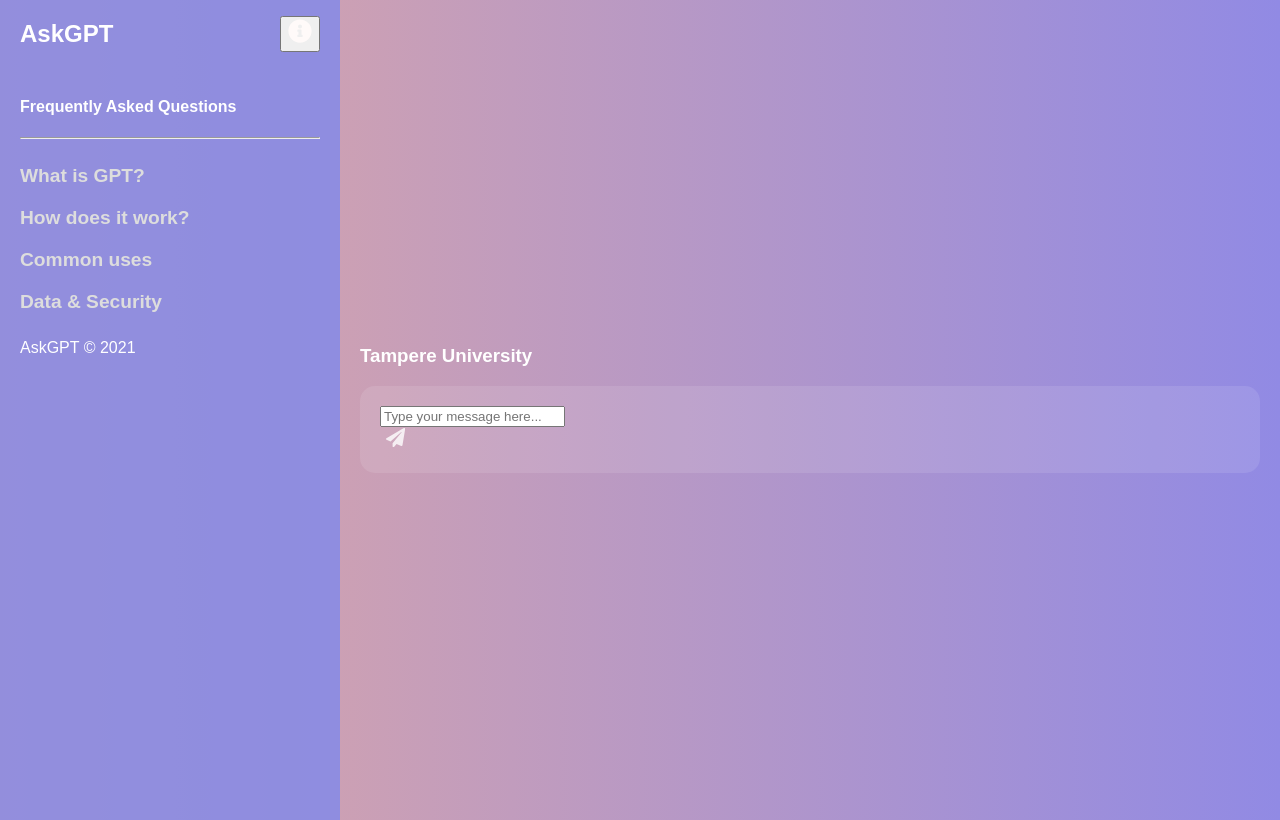
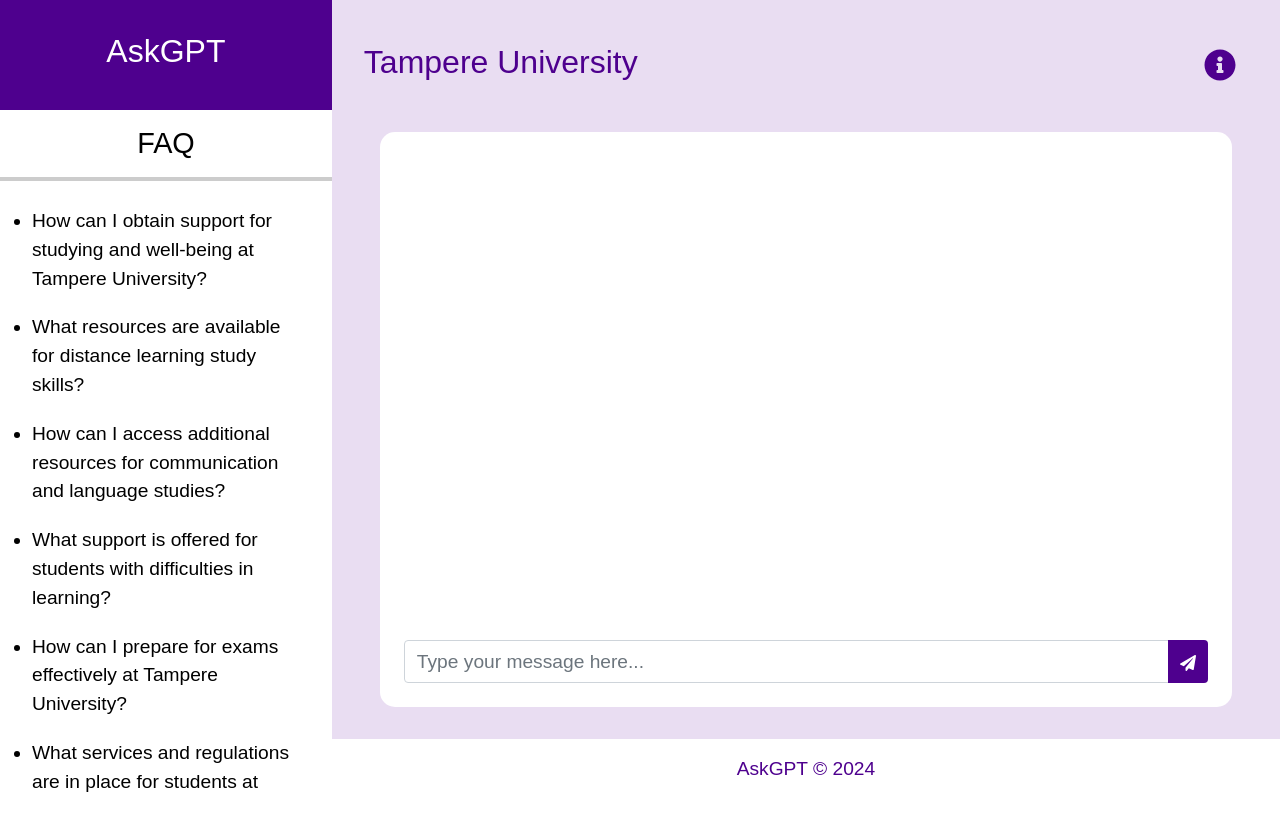
Before and after one commit to pekka-sillberg/rag-app, a React (Vite) app in the folder frontend/: page / in a window 1280 px wide. Built offline with nearby package versions, Linux system fonts and the light colour scheme.

Commit message:
design finished

```diff
--- a/frontend/index.html
+++ b/frontend/index.html
@@ -5,9 +5,15 @@
     <link rel="icon" type="image/svg+xml" href="/vite.svg" />
     <meta name="viewport" content="width=device-width, initial-scale=1.0" />
     <title>Tuni chatbot</title>
+    <link rel="stylesheet" href="https://stackpath.bootstrapcdn.com/bootstrap/4.5.2/css/bootstrap.min.css">
+
+    <script src="https://cdn.jsdelivr.net/npm/bootstrap@4.5.2/dist/js/bootstrap.bundle.min.js"></script>
+
   </head>
   <body>
     <div id="root"></div>
     <script type="module" src="/src/main.jsx"></script>
+    <script src="https://cdn.jsdelivr.net/npm/bootstrap@4.5.2/dist/js/bootstrap.bundle.min.js"></script>
+
   </body>
 </html>
--- a/frontend/src/App.css
+++ b/frontend/src/App.css
@@ -1,5 +1,5 @@
 body {
-  background: linear-gradient(to right, #e1a8a3, #918ae4);
+  /* background: linear-gradient(to right, #e1a8a3, #918ae4); */
   color: white;
   font-family: Arial, sans-serif;
   margin: 0;
@@ -9,53 +9,76 @@
 
 .main {
   display: flex;
-  align-items: center;
-  height: 100vh;
+  height: 100%;
   width: 100%;
   margin: 0;
   padding: 0;
-  gap: 3;
+}
+
+#main-content {
+  display: flex;
+  flex-direction: column;
+  background-color: #bf9edb59;
 }
 
 /* Sidebar Styles */
 #sidebar {
-  background-color: rgba(128, 137, 236, 0.8);
-  width: 25%;
-  padding: 20px;
+  background-color: rgb(255, 255, 255);
+  width: 35%;
   height: 100vh;
   overflow-y: auto;
   position: relative;
-  transition: all 0.3s ease; /* Added transition */
+  transition: all 0.3s ease;
+  display: flex;
+  flex-direction: column;
+  justify-content: space-between;
+
+  /* Added transition */
 }
-
+#sidebar::-webkit-scrollbar {
+  display: none;
+  /* For Chrome, Safari, and Edge */
+}
 #sidebar.open {
   left: 0;
 }
 
 #sidebar .logo {
-  margin-bottom: 30px;
-  display: flex;
-  justify-content: space-between;
-  align-items: center;
-  flex-basis: 10%;
+  background-color: #4e008e;
+  padding: 2rem 2rem;
+  margin-bottom: 1rem;
+  text-align: center;
 }
 
-#sidebar .logo .info-button {
-  color: #fffaf9;
-  font-size: 1.5rem;
+
+#sidebar h4 {
+  color: black;
+  padding: 0 2rem;
+  font-size: 1.8rem;
+  text-align: center;
 }
+
+#sidebar hr {
+  border: 2px solid rgba(0, 0, 0, 0.2);
+  margin: 1rem auto;
+
+
+}
+
 
 #sidebar ul {
   list-style-type: none;
   padding: 0;
+  padding: 0 2rem;
 }
 
 #sidebar ul li {
-  color: rgb(221, 221, 221);
+  font-size: 1.2rem;
+  list-style-type: disc;
+  color: rgb(0, 0, 0);
   padding: 10px 0;
-  font-size: 1.2rem;
   cursor: pointer;
-  font-weight: bold;
+  font-weight: 500;
 }
 
 #sidebar ul li:hover {
@@ -63,53 +86,165 @@
   padding-left: 10px;
 }
 
+.footer {
+  background-color: #4e008e;
+  padding: 1rem 2rem;
+  color: #ffffff;
+}
+
+.footer p {
+  text-align: center;
+  margin: 0;
+  font-size: 1.2rem;
+}
+
+.right-footer {
+  background-color: white;
+  color: #4e008e;
+}
+
 /* Main Content */
 #main-content {
-  padding: 20px;
-  width: 75%;
+  height: 100vh !important;
+  width: 100%;
+
+
+
+}
+
+/* top bar */
+.top-bar {
   display: flex;
-  flex-direction: column;
   justify-content: space-between;
+  align-items: center;
+  margin: 2rem;
+}
+
+.top-bar a {
+  text-decoration: none;
+  font-size: 2rem;
+  margin-bottom: 0;
+  color: #4e008e;
+}
+
+.top-bar .info-button {
+  color: #4e008e;
+  font-size: 1.5rem;
+  border: none;
+  background-color: transparent;
+  font-size: 2rem;
 }
 
 /* Chatbox and Input */
+
+
 .chatbox {
-  background-color: rgba(255, 255, 255, 0.1);
+  /* use background gradiend with #4e008e and white diagonally */
+  /* background: linear-gradient(to bottom, #ddcde9, white); */
+  background-color: #ffffff;
   border-radius: 15px;
   padding: 20px;
-  max-height: 85vh;
+  height: 80vh;
   display: flex;
   flex-direction: column;
   justify-content: space-between;
   overflow-y: auto;
+  margin: 2rem 3rem 2rem 3rem;
 }
 
 .chat-area {
+  display: flex;
+  flex-direction: column;
   height: 100%;
-  overflow-y: scroll;
+  overflow-y: auto;
+  padding: 10px;
+  flex-grow: 1;
+}
+
+.chat-area::before {
+  content: '';
+  flex-grow: 1;
+  /* This pushes content down when there are fewer messages */
+}
+
+.chat-area::-webkit-scrollbar {
+  display: none;
+  /* For Chrome, Safari, and Edge */
+}
+
+.chat-area .message {
+  margin-bottom: 10px;
+  background: rgba(181, 185, 231, 0.7);
+  padding: 10px;
+  border-radius: 10px;
+  width: fit-content;
+  color: rgb(0, 0, 0);
+  font-size: 1.2rem;
+  max-width: 80%;
+}
+
+.chat-area .message.user {
+
+  background: rgba(157, 154, 154, 0.3);
+  margin-left: auto;
+  color: black;
+}
+
+.form-control {
+  font-size: 1.2rem;
 }
 
 .input-group button {
   background-color: transparent;
-  color: rgba(255, 255, 255, 0.8);
+  color: rgb(255, 255, 255);
   border: none;
-  font-size: 1.2rem;
+  font-size: 1rem;
+  background-color: #4e008e;
 }
 
 /* Modal Styles */
-.modal-content {
-  background-color: rgba(46, 64, 255, 0.9);
-  color: white;
+.modal {
+  display: block;
+  background-color: rgba(232, 227, 227, 0.783);
 }
 
-.modal-dialog-centered {
-  display: flex;
-  align-items: center;
-  justify-content: center;
-  height: 100vh;
+.modal-content {
+  width: 40%;
+  position: absolute;
+  top: 50%;
+  left: 50%;
+  transform: translate(-50%, -50%);
+  background-color: rgb(255, 255, 255);
+  padding: 20px;
+  border-radius: 15px;
+  color: black;
+  /* width: 70vw; */
+}
+.modal-content h5{
+  text-align: center;
+  font-size: 2rem;
+  margin: 0;
+}
+.modal-content button{
+  color: red;
+  font-size: 2rem;
+}
+
+.modal-header{
+  margin: 0;
+  padding: 0;
+}
+.modal-body p {
+  font-size: 1.2rem;
 }
 #menu-toggle {
-  display: none;}
+  display: none;
+}
+
+#sidebar .logo button {
+  display: none;
+}
+
 /* Responsive Sidebar */
 @media (max-width: 1024px) {
   #sidebar {
@@ -119,26 +254,92 @@
     height: 100%;
     top: 0;
     left: 0;
-    background-color: rgb(128, 137, 236);
+    background-color: rgb(255, 255, 255);
     z-index: 999;
+  }
+
+  #sidebar .logo {
+    display: flex;
+    justify-content: space-between;
+  }
+
+  #sidebar ul li {
+    font-size: 1rem;
+  }
+
+  #sidebar .logo button {
+    display: block;
+    background-color: #ffffff;
+    color: #4e008e;
+    border: none;
+    font-size: 1.5rem;
+
+  }
+
+  .footer {
+    width: 80%;
+    position: fixed;
+    bottom: 0;
   }
 
   #main-content {
     width: 100%;
+    height: 80% !important;
   }
 
   #menu-toggle {
     display: block;
-    position: absolute;
-    top: 20px;
-    left: 20px;
     background-color: transparent;
     font-size: 1.5rem;
-    color: white;
+    color: #4e008e;
     border: none;
   }
 
   #sidebar.open {
     display: block;
   }
+
+  .chat-area .message {
+    margin-bottom: 5px;
+    padding: 5px;
+    font-size: 1rem;
+  }
 }
+
+@media (max-width: 768px) {
+  #sidebar h4 {
+    font-size: 1.5rem;
+  }
+  .chatbox {
+    margin: 1rem;
+  }
+
+  .modal-content {
+    width: 80%;
+  }
+  .top-bar a{
+    font-size: 1.5rem;
+  }
+  #sidebar .logo button {
+
+    font-size: 1rem;
+
+  }
+}
+
+@media (max-width: 425px) {
+  #sidebar h4 {
+    font-size: 1.1rem;
+  }
+  .top-bar .info-button {
+    font-size: 1.5rem;
+  }
+
+  .top-bar h3 {
+    font-size: 1.2rem;
+  }
+
+  .modal-content {
+    width: 85%;
+  }
+}
--- a/frontend/src/App.jsx
+++ b/frontend/src/App.jsx
@@ -3,7 +3,6 @@
 import Chatbox from './components/Chatbox';
 import TopBar from './components/TopBar';
 import Modal from './components/Modal';
-import { FaBars } from 'react-icons/fa';  // Using React Icons
 import './App.css';
 
 function App() {
@@ -12,7 +11,7 @@
   const [isSidebarOpen, setIsSidebarOpen] = useState(false);
   const [showModal, setShowModal] = useState(false);
 
-  const api_url =  'https://rag-app-iivc.onrender.com';
+  const api_url = 'https://rag-app-iivc.onrender.com';
 
   const toggleSidebar = () => {
     setIsSidebarOpen(!isSidebarOpen);
@@ -26,18 +25,19 @@
     setShowModal(false);
   };
 
-  return (
+  return (<>
     <div className="main">
-      <button id="menu-toggle" onClick={toggleSidebar} className="hamburger">
-        <FaBars /> {/* Using React Icon */}
-      </button>
-      <Sidebar setInput={setInput} isOpen={isSidebarOpen} toggleSidebar={toggleSidebar} openModal={openModal} />
+      <Sidebar setInput={setInput} isOpen={isSidebarOpen} toggleSidebar={toggleSidebar} />
       <div id="main-content">
-        <TopBar />
+        <TopBar openModal={openModal} toggleSidebar={toggleSidebar} />
         <Chatbox messages={messages} setMessages={setMessages} api_url={api_url} input={input} setInput={setInput} />
+        <div className="footer right-footer">
+          <p>AskGPT &copy; 2024</p>
+        </div>
       </div>
-      {showModal && <Modal closeModal={closeModal} />}
     </div>
+    {showModal && <Modal closeModal={closeModal} />}
+  </>
   );
 }
 
--- a/frontend/src/components/Chatbox.jsx
+++ b/frontend/src/components/Chatbox.jsx
@@ -4,8 +4,9 @@
 import axios from 'axios';
 
 function Chatbox({ messages, setMessages, api_url, input, setInput }) {
-  const chatEndRef = useRef(null);
+  const chatEndRef = useRef(null);  // Ref for the scrollable area
 
+  // Scroll to the bottom when messages change
   useEffect(() => {
     chatEndRef.current?.scrollIntoView({ behavior: 'smooth' });
   }, [messages]);
@@ -33,7 +34,7 @@
         {messages.map((msg, index) => (
           <Message key={index} role={msg.role} content={msg.content} />
         ))}
-        <div ref={chatEndRef} />
+        <div ref={chatEndRef} />  {/* This will ensure the chat always scrolls to the bottom */}
       </div>
       <Input input={input} setInput={setInput} handleSendMessage={handleSendMessage} />
     </div>
--- a/frontend/src/components/Sidebar.jsx
+++ b/frontend/src/components/Sidebar.jsx
@@ -1,32 +1,51 @@
 import React from 'react';
-import { FaInfoCircle } from 'react-icons/fa';  // Using React Icons for Info Button
+import { FaTimes } from 'react-icons/fa';  // Using React Icons for Close Button
+
 
 function Sidebar({ setInput, isOpen, toggleSidebar, openModal }) {
-  const handleQuestionClick = (question) => {
+  const handleQuestionClick = (event) => {
+    const question = event.target.textContent;  // Get the clicked question text
     setInput(question);
     toggleSidebar();
 };
 
   return (
     <nav id="sidebar" className={isOpen ? 'open' : ''}>
+      <div className="top-content">
         <div className="logo">
           <h2>AskGPT</h2>
-        <button id="infoButton" className="btn info-button" onClick={openModal}>
-          <FaInfoCircle /> {/* Using React Icon */}
+          <button onClick={toggleSidebar}>
+            <FaTimes/>
           </button>
         </div>
-      <div>
-        <h4>Frequently Asked Questions</h4>
+
+        <div className='faq'>
+          <h4>FAQ</h4>
           <hr />
         </div>
         <ul>
-        <li onClick={() => handleQuestionClick('What is GPT?')}>What is GPT?</li>
-        <li onClick={() => handleQuestionClick('How does it work?')}>How does it work?</li>
-        <li onClick={() => handleQuestionClick('Common uses')}>Common uses</li>
-        <li onClick={() => handleQuestionClick('Data & Security')}>Data & Security</li>
+          <li onClick={handleQuestionClick}>How can I obtain support for studying and well-being at Tampere University?</li>
+
+          <li onClick={handleQuestionClick}>What resources are available for distance learning study skills?</li>
+
+          <li onClick={handleQuestionClick}>How can I access additional resources for communication and language studies?</li>
+
+          <li onClick={handleQuestionClick}>What support is offered for students with difficulties in learning?</li>
+
+          <li onClick={handleQuestionClick}>How can I prepare for exams effectively at Tampere University?</li>
+
+          <li onClick={handleQuestionClick}>What services and regulations are in place for students at Tampere University?</li>
+
+          <li onClick={handleQuestionClick}>How can I benefit from internationalization during my studies at Tampere University?</li>
+
+          <li onClick={handleQuestionClick}>What options are available for internships and work life experiences at Tampere University?</li>
+
+          <li onClick={handleQuestionClick}>What support is provided for students seeking L2 Finnish language support?</li>
+
         </ul>
+      </div>
       <div className="footer">
-        <p>AskGPT &copy; 2021</p>
+        <p>Tampere University</p>
       </div>
     </nav>
   );
--- a/frontend/src/components/TopBar.jsx
+++ b/frontend/src/components/TopBar.jsx
@@ -1,9 +1,18 @@
 import React from 'react';
+import { FaInfoCircle } from 'react-icons/fa';
+import { FaBars } from 'react-icons/fa';  // Using React Icons
 
-function TopBar() {
+
+function TopBar({openModal,toggleSidebar}) {
   return (
     <div className="top-bar mb-2">
-      <h3>Tampere University</h3>
+      <button id="menu-toggle" onClick={toggleSidebar}  className="hamburger">
+        <FaBars />
+      </button>
+      <a href="https://www.tuni.fi/" target='blank'>Tampere University</a>
+      <button id="infoButton" className="btn info-button" onClick={openModal}>
+          <FaInfoCircle className='info-icon'/> {/* Using React Icon */}
+        </button>
     </div>
   );
 }
```
Also changed, not shown: frontend/src/components/Modal.jsx (+5 -11 lines). Lines whose indentation alone changed are shown as unchanged.
